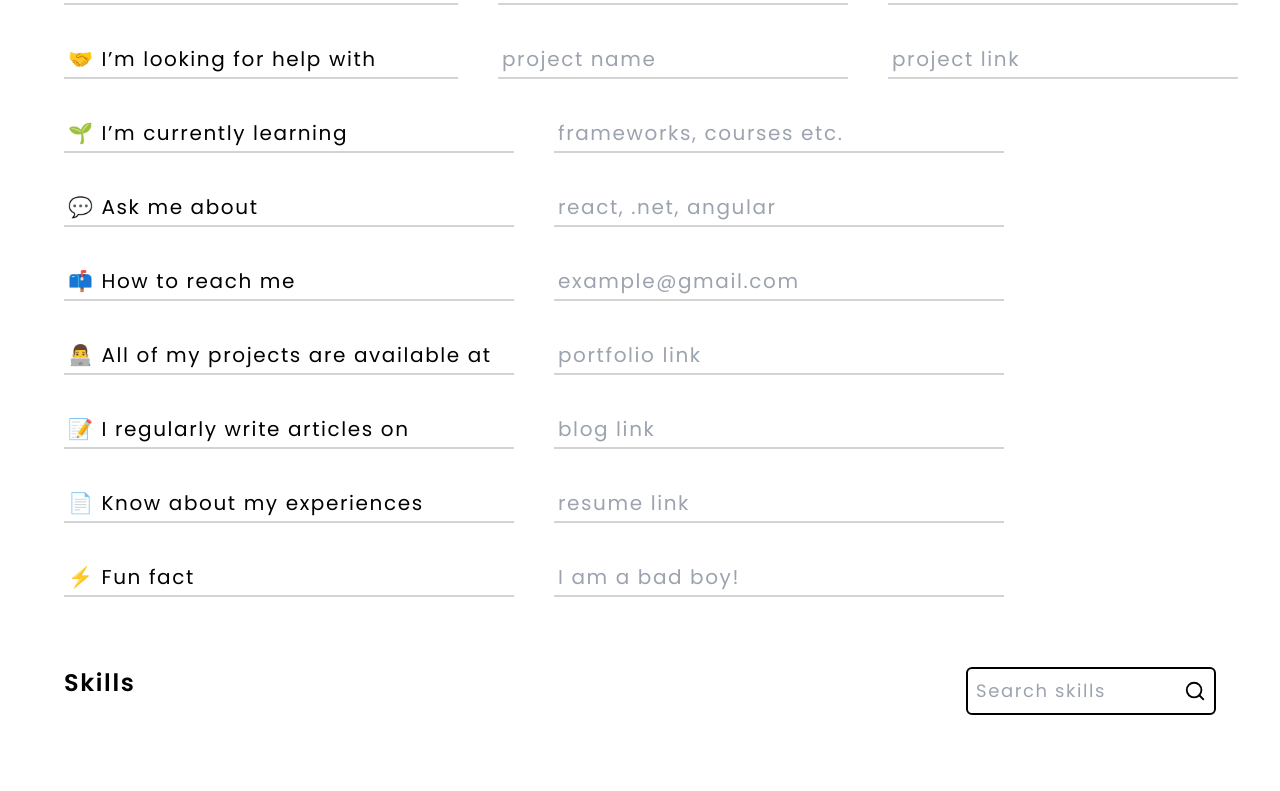
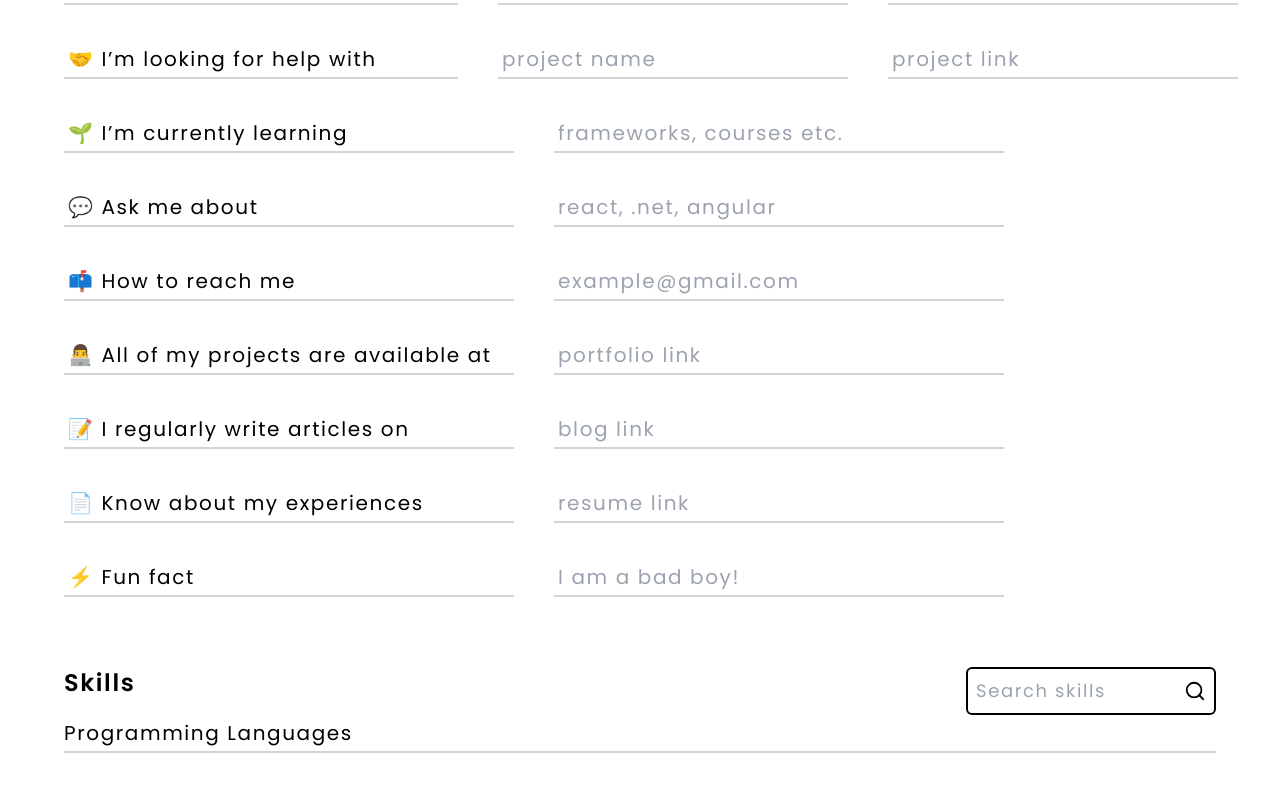
Before and after one commit to sagar-tandan/Github_Readme_Generator, a React (Vite) app: page / in a window 1280 px wide. Shown: the part 475-1266 px from the top of the page. Built offline with nearby package versions, Linux system fonts and the light colour scheme.

Commit message:
Added context api to manage data

```diff
--- a/src/App.jsx
+++ b/src/App.jsx
@@ -6,40 +6,10 @@ import Hero from "./Components/Hero";
 import Skills from "./Components/Skills";
 
 function App() {
-  const [allData, setAllData] = useState({
-    Nametitle: "Hi 👋, I'm",
-    Name: "",
-    subtitle: "A passionate frontend developer from Nepal",
-    worktitle: "🔭 I’m currently working on",
-    work: "",
-    worklink: "",
-    collabtitle: "👯 I’m looking to collaborate on",
-    collab: "",
-    collablink: "",
-    helptitle: "🤝 I’m looking for help with",
-    help: "",
-    helplink: "",
-    learntitle: "🌱 I’m currently learning",
-    learn: "",
-    asktitle: "💬 Ask me about",
-    ask: "",
-    emailtitle: "📫 How to reach me",
-    email: "",
-    projecttitle: "👨‍💻 All of my projects are available at",
-    project: "",
-    articletitle: "📝 I regularly write articles on",
-    article: "",
-    exptitle: "📄 Know about my experiences",
-    exp: "",
-    funtitle: "⚡ Fun fact",
-    fun: "",
-  });
-  console.log(allData);
-
   return (
     <div className="w-full flex flex-col p-16 font-Poppins tracking-widest gap-[70px]">
-      <Hero setAllData={setAllData} allData={allData} />
-      <Skills setAllData={setAllData} allData={allData} />
+      <Hero />
+      <Skills />
     </div>
   );
 }
--- a/src/Components/Hero.jsx
+++ b/src/Components/Hero.jsx
@@ -1,6 +1,8 @@
-import React, { useState } from "react";
+import React, { useContext, useState } from "react";
+import { AllContext } from "../Context/context.jsx";
 
-const Hero = ({ allData, setAllData }) => {
+const Hero = () => {
+  const { allData, setAllData } = useContext(AllContext);
   const handleChange = (event) => {
     const { name, value } = event.target;
     setAllData((prev) => ({
--- a/src/Components/Skills.jsx
+++ b/src/Components/Skills.jsx
@@ -1,13 +1,17 @@
-import React, { useState } from "react";
+import React, { useContext, useState } from "react";
+import { AllContext } from "../Context/context";
+
+const programming = [{}];
 
 const Skills = () => {
   const [search, setSearch] = useState("");
+  const { allData, setAllData } = useContext(AllContext);
 
   const handleChange = (e) => {
     setSearch(e.target.value);
   };
   return (
-    <div className="w-full max-w-screen-2xl mx-auto flex flex-col gap-12">
+    <div className="w-full max-w-screen-2xl mx-auto flex flex-col gap-1">
       <div className="title w-full flex justify-between">
         <h1 className="w-full text-2xl font-semibold">Skills</h1>
         <div className="w-[250px] border-2 border-black rounded-md flex items-center pr-2">
@@ -56,6 +60,10 @@ const Skills = () => {
       </div>
 
       {/* Programming language */}
+      <div className="programming w-full flex flex-col">
+        <h1 className="w-full text-xl">Programming Languages</h1>
+        <hr className="w-full mt-1 border-[1px] border-[#d3d3d3]" />
+      </div>
     </div>
   );
 };
--- /dev/null
+++ b/src/Context/context.jsx
@@ -0,0 +1,44 @@
+import React, { createContext, useState } from "react";
+
+const AllContext = createContext();
+
+const ContextProvider = ({ children }) => {
+  const [allData, setAllData] = useState({
+    Nametitle: "Hi 👋, I'm",
+    Name: "",
+    subtitle: "A passionate frontend developer from Nepal",
+    worktitle: "🔭 I’m currently working on",
+    work: "",
+    worklink: "",
+    collabtitle: "👯 I’m looking to collaborate on",
+    collab: "",
+    collablink: "",
+    helptitle: "🤝 I’m looking for help with",
+    help: "",
+    helplink: "",
+    learntitle: "🌱 I’m currently learning",
+    learn: "",
+    asktitle: "💬 Ask me about",
+    ask: "",
+    emailtitle: "📫 How to reach me",
+    email: "",
+    projecttitle: "👨‍💻 All of my projects are available at",
+    project: "",
+    articletitle: "📝 I regularly write articles on",
+    article: "",
+    exptitle: "📄 Know about my experiences",
+    exp: "",
+    funtitle: "⚡ Fun fact",
+    fun: "",
+    programming: [],
+  });
+
+  console.log(allData);
+  return (
+    <AllContext.Provider value={{ allData, setAllData }}>
+      {children}
+    </AllContext.Provider>
+  );
+};
+
+export { AllContext, ContextProvider };
--- a/src/main.jsx
+++ b/src/main.jsx
@@ -1,10 +1,13 @@
-import { StrictMode } from 'react'
-import { createRoot } from 'react-dom/client'
-import App from './App.jsx'
-import './index.css'
+import { StrictMode } from "react";
+import { createRoot } from "react-dom/client";
+import App from "./App.jsx";
+import "./index.css";
+import { ContextProvider } from "./Context/context.jsx";
 
-createRoot(document.getElementById('root')).render(
+createRoot(document.getElementById("root")).render(
   <StrictMode>
-    <App />
-  </StrictMode>,
-)
+    <ContextProvider>
+      <App />
+    </ContextProvider>
+  </StrictMode>
+);
```
